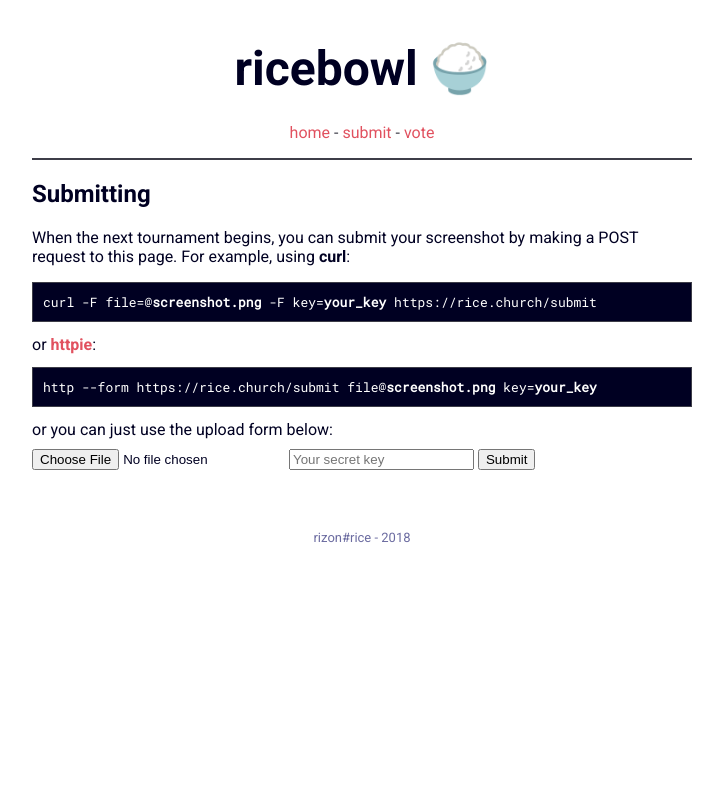
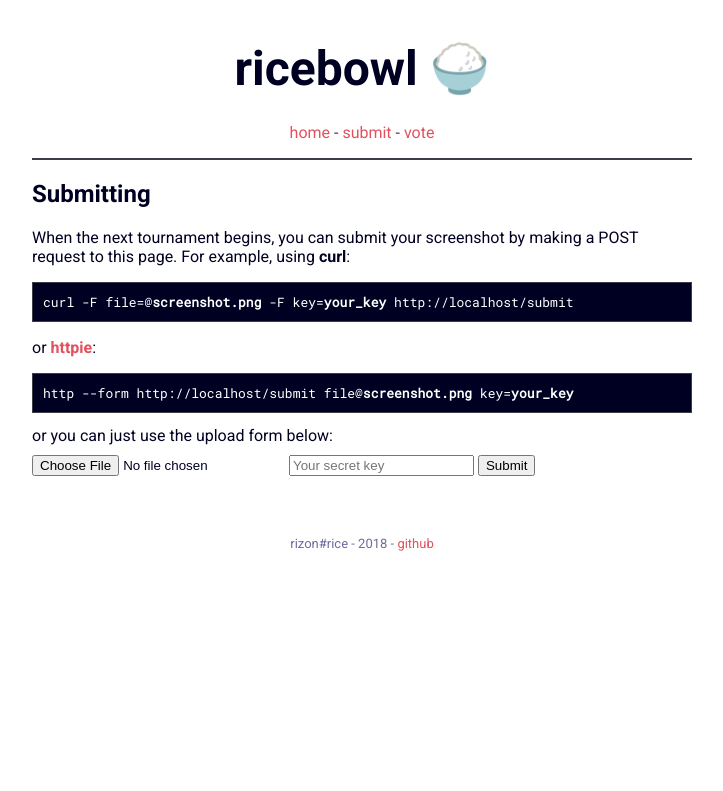
Before and after one commit to eti0/ricebowl, a Flask app: page /submit in a window 1280 px wide. Shown: the top 791 px of the page, without its empty margins (278-1001 px from the left). Run offline with Flask 2, Linux system fonts and the light colour scheme.

Commit message:
add relative urls and github link

```diff
--- a/www/templates/base.html
+++ b/www/templates/base.html
@@ -14,9 +14,9 @@
         <header>
             <h1>ricebowl &#127834;</h1>
             <ul id="navigation">
-                <li><a href="/">home</a></li>
-                <li><a href="/submit">submit</a></li>
-                <li><a href="/vote">vote</a></li>
+                <li><a href="{{ url_for('index') }}">home</a></li>
+                <li><a href="{{ url_for('submit') }}">submit</a></li>
+                <li><a href="{{ url_for('vote') }}">vote</a></li>
             </ul>
         </header>
         {% for success, message in get_flashed_messages(with_categories=true) %}
@@ -27,7 +27,7 @@
         {% block body %}
         {% endblock %}
         <footer>
-            rizon#rice - 2018
+            rizon#rice - 2018 - <a href="https://github.com/eti0/ricebowl">github</a>
         </footer>
     </body>
 </html>
--- a/www/templates/index.html
+++ b/www/templates/index.html
@@ -5,7 +5,7 @@
 This is a [ricing](https://wiki.installgentoo.com/index.php/GNU/Linux_ricing) contest, similar to a game jam.
 Contestants have to rice their desktop from scratch under a time limit.
 When the clock starts, the theme of the ricebowl run will be announced. Contestants will then have to adapt their ricing to the given theme.
-When the time is up, each contestant must submit one or several screenshots of their system to the ricebowl [gallery](https://rice.church/submit) where the whole Internet can vote for their favorite rice.
+When the time is up, each contestant must submit one or several screenshots of their system to the ricebowl [gallery]({{ url_for('vote') }}) where the whole Internet can vote for their favorite rice.
 
 ## Rules
 - You must stick to the theme for the run you take part in.
--- a/www/templates/submit.html
+++ b/www/templates/submit.html
@@ -5,11 +5,11 @@
     When the next tournament begins, you can submit your screenshot by making a POST request to this page.
     For example, using <strong>curl</strong>:
 </p>
-<pre>curl -F file=@<strong>screenshot.png</strong> -F key=<strong>your_key</strong> https://rice.church/submit</pre>
-
-or <strong><a href="https://httpie.org">httpie</a></strong>:
-
-<pre>http --form https://rice.church/submit file@<strong>screenshot.png</strong> key=<strong>your_key</strong></pre>
+<pre>curl -F file=@<strong>screenshot.png</strong> -F key=<strong>your_key</strong> {{ url_for('submit', _external=True) }}</pre>
+<p>
+    or <strong><a href="https://httpie.org">httpie</a></strong>:
+</p>
+<pre>http --form {{ url_for('submit', _external=True) }} file@<strong>screenshot.png</strong> key=<strong>your_key</strong></pre>
 
 or you can just use the upload form below:
 <form method="POST" enctype="multipart/form-data" action="{{ url_for('submit') }}">
--- a/www/templates/vote.html
+++ b/www/templates/vote.html
@@ -3,7 +3,7 @@
 <h2>Voting</h2>
 <p>
     You can vote for someone's rice by making a POST request to this page:
-    <pre>curl -F for=<strong>nickname</strong> key=<strong>your_key</strong> https://rice.church/vote</pre>
+    <pre>curl -F for=<strong>nickname</strong> key=<strong>your_key</strong> {{ url_for('vote', _external=True) }}</pre>
     You get only one vote, but you can change it as many times as you like before the time limit.
 </p>
 <h2>Gallery</h2>
```
